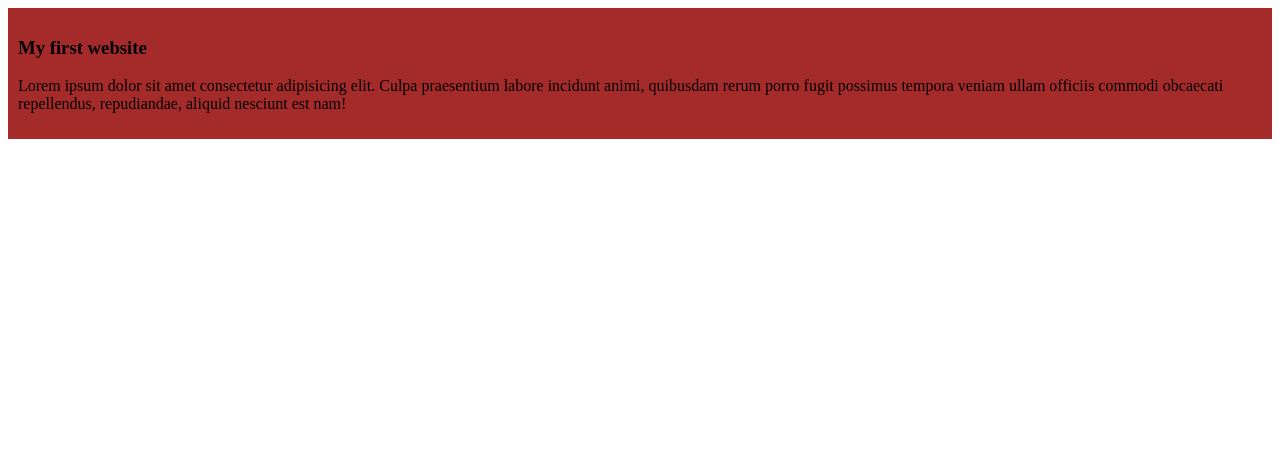
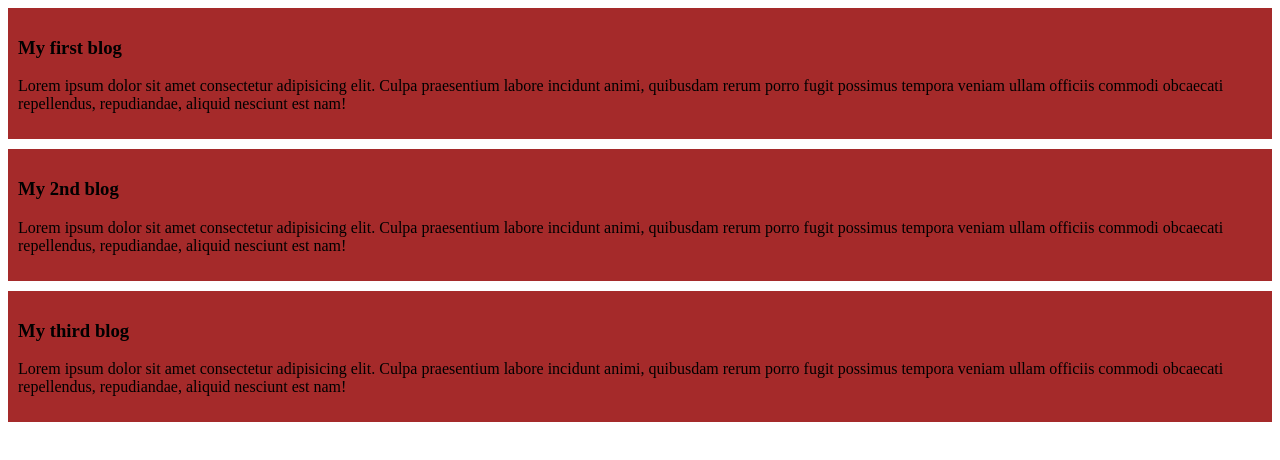
Before and after one commit to thuaba22/simple-web, a plain HTML site: page index.html in a window 1280 px wide. Drawn offline with Linux system fonts and the light colour scheme.

Commit message:
added the 2nd and 3rd blog

```diff
--- a/index.html
+++ b/index.html
@@ -9,8 +9,17 @@
 </head>
 <body>
    <div>
-    <h3>My first website</h3>
+    <h3>My first blog</h3>
     <p>Lorem ipsum dolor sit amet consectetur adipisicing elit. Culpa praesentium labore incidunt animi, quibusdam rerum porro fugit possimus tempora veniam ullam officiis commodi obcaecati repellendus, repudiandae, aliquid nesciunt est nam!</p>
    </div>
+   <div>
+    <h3>My 2nd blog</h3>
+    <p>Lorem ipsum dolor sit amet consectetur adipisicing elit. Culpa praesentium labore incidunt animi, quibusdam rerum porro fugit possimus tempora veniam ullam officiis commodi obcaecati repellendus, repudiandae, aliquid nesciunt est nam!</p>
+   </div>
+   <div>
+    <h3>My third blog</h3>
+    <p>Lorem ipsum dolor sit amet consectetur adipisicing elit. Culpa praesentium labore incidunt animi, quibusdam rerum porro fugit possimus tempora veniam ullam officiis commodi obcaecati repellendus, repudiandae, aliquid nesciunt est nam!</p>
+   </div>
+
 </body>
 </html>
--- a/styles/blog.css
+++ b/styles/blog.css
@@ -1,4 +1,5 @@
 div{
     background-color: brown;
     padding: 10px;
+    margin-bottom: 10px;
 }
```
